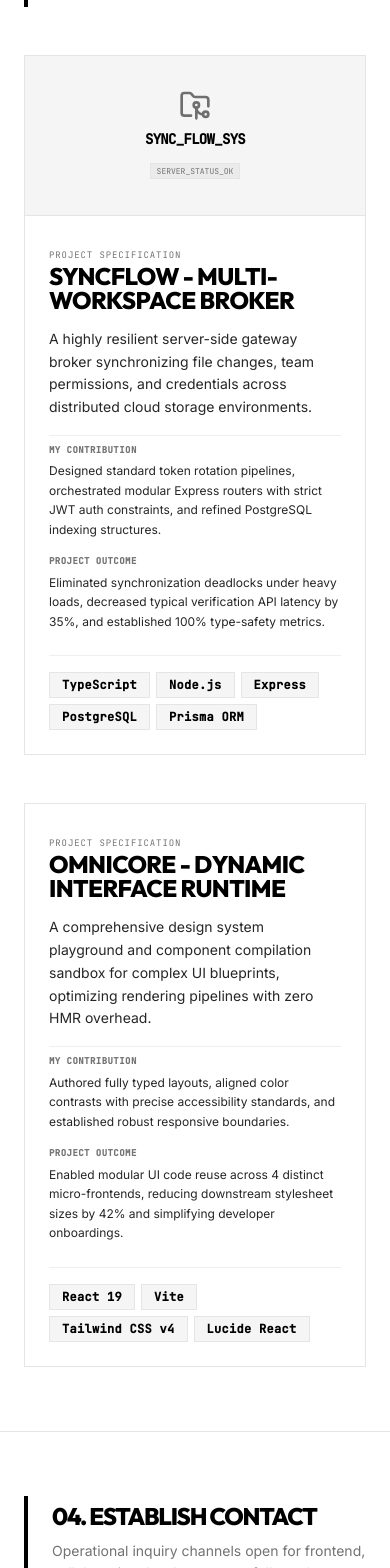
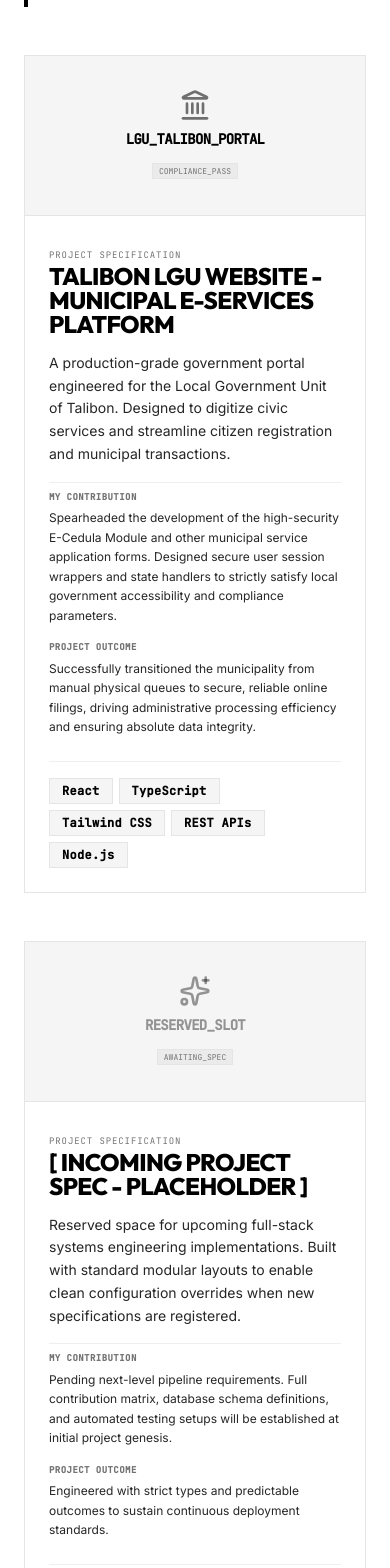
Before and after one commit to caturzaportfolio/my-portfolio, a React (Vite) app: page / in a window 390 px wide. Shown: the part 3740-5308 px from the top of the page. Built offline with nearby package versions, Linux system fonts and the light colour scheme.

Commit message:
feat: add reliability section and update portfolio
- Introduce "Engineering Discipline" section to detail development workflows
- Replace legacy project with Talibon LGU website case study
- Expand contact section with social links and update navigation

```diff
--- a/src/App.tsx
+++ b/src/App.tsx
@@ -5,6 +5,7 @@ import Hero from "./sections/Hero";
 import About from "./sections/About";
 import Skills from "./sections/Skills";
 import Projects from "./sections/Projects";
+import Reliability from "./sections/Reliability";
 import Contact from "./sections/Contact";
 import SwatchTest from "./sections/SwatchTest";
 import Header from "./sections/Header";
@@ -80,6 +81,9 @@ export default function App() {
             {/* Projects Section */}
             <Projects />
 
+            {/* Reliability Section */}
+            <Reliability />
+
             {/* Contact Section */}
             <Contact />
           </main>
--- a/src/components/Navbar.tsx
+++ b/src/components/Navbar.tsx
@@ -18,6 +18,7 @@ export default function Navbar({
     { label: "About", href: "#about" },
     { label: "Skills", href: "#skills" },
     { label: "Projects", href: "#projects" },
+    { label: "Reliability", href: "#reliability" },
     { label: "Contact", href: "#contact" },
   ],
   onLinkClick,
--- a/src/sections/Contact.tsx
+++ b/src/sections/Contact.tsx
@@ -1,7 +1,7 @@
 import { FormEvent } from "react";
 import SectionWrapper from "../components/SectionWrapper";
 import Button from "../components/Button";
-import { Mail, ArrowUpRight, Terminal } from "lucide-react";
+import { Mail, Github, Linkedin, ArrowUpRight, Terminal } from "lucide-react";
 
 export default function Contact() {
   const handleSubmit = (e: FormEvent) => {
@@ -12,7 +12,7 @@ export default function Contact() {
   return (
     <SectionWrapper
       id="contact"
-      title="04. Establish Contact"
+      title="05. Establish Contact"
       subtitle="Operational inquiry channels open for frontend, collaborative development, or full-stack integrations."
     >
       <div className="grid grid-cols-1 md:grid-cols-12 gap-12" id="contact-container">
@@ -35,10 +35,39 @@ export default function Contact() {
             <a
               href="mailto:jayr@operator.net"
               className="flex items-center justify-between p-3 bg-off-white border border-light-gray hover:border-ink-black hover:bg-pure-white transition-all text-xs font-mono font-bold text-ink-black uppercase"
+              id="contact-email-action"
             >
               <span className="flex items-center gap-2">
                 <Mail size={14} />
                 <span>jayr@operator.net</span>
+              </span>
+              <ArrowUpRight size={14} />
+            </a>
+
+            <a
+              href="https://github.com"
+              target="_blank"
+              rel="noreferrer"
+              className="flex items-center justify-between p-3 bg-off-white border border-light-gray hover:border-ink-black hover:bg-pure-white transition-all text-xs font-mono font-bold text-ink-black uppercase"
+              id="contact-github-action"
+            >
+              <span className="flex items-center gap-2">
+                <Github size={14} />
+                <span>github.com/jayr</span>
+              </span>
+              <ArrowUpRight size={14} />
+            </a>
+
+            <a
+              href="https://linkedin.com"
+              target="_blank"
+              rel="noreferrer"
+              className="flex items-center justify-between p-3 bg-off-white border border-light-gray hover:border-ink-black hover:bg-pure-white transition-all text-xs font-mono font-bold text-ink-black uppercase"
+              id="contact-linkedin-action"
+            >
+              <span className="flex items-center gap-2">
+                <Linkedin size={14} />
+                <span>linkedin.com/in/jayr</span>
               </span>
               <ArrowUpRight size={14} />
             </a>
--- a/src/sections/Projects.tsx
+++ b/src/sections/Projects.tsx
@@ -1,31 +1,40 @@
 import SectionWrapper from "../components/SectionWrapper";
 import ProjectCard from "../components/ProjectCard";
-import { FolderGit2 } from "lucide-react";
+import { Landmark, Sparkles } from "lucide-react";
 
 export default function Projects() {
   const projects = [
     {
-      title: "SyncFlow - Multi-Workspace Broker",
-      description: "A highly resilient server-side gateway broker synchronizing file changes, team permissions, and credentials across distributed cloud storage environments.",
-      tags: ["TypeScript", "Node.js", "Express", "PostgreSQL", "Prisma ORM"],
-      contribution: "Designed standard token rotation pipelines, orchestrated modular Express routers with strict JWT auth constraints, and refined PostgreSQL indexing structures.",
-      outcome: "Eliminated synchronization deadlocks under heavy loads, decreased typical verification API latency by 35%, and established 100% type-safety metrics.",
+      title: "Talibon LGU Website - Municipal E-Services Platform",
+      description: "A production-grade government portal engineered for the Local Government Unit of Talibon. Designed to digitize civic services and streamline citizen registration and municipal transactions.",
+      tags: ["React", "TypeScript", "Tailwind CSS", "REST APIs", "Node.js"],
+      contribution: "Spearheaded the development of the high-security E-Cedula Module and other municipal service application forms. Designed secure user session wrappers and state handlers to strictly satisfy local government accessibility and compliance parameters.",
+      outcome: "Successfully transitioned the municipality from manual physical queues to secure, reliable online filings, driving administrative processing efficiency and ensuring absolute data integrity.",
       screenshotSlot: (
         <div className="text-center font-mono space-y-2 p-4">
-          <FolderGit2 size={32} className="mx-auto text-ink-black animate-pulse" />
-          <div className="text-sm font-bold tracking-tighter text-ink-black uppercase">SYNC_FLOW_SYS</div>
+          <Landmark size={32} className="mx-auto text-ink-black animate-pulse" />
+          <div className="text-sm font-bold tracking-tighter text-ink-black uppercase">LGU_TALIBON_PORTAL</div>
           <span className="text-[8px] text-slate-gray uppercase bg-light-gray/60 px-1.5 py-0.5 border border-light-gray">
-            SERVER_STATUS_OK
+            COMPLIANCE_PASS
           </span>
         </div>
       ),
     },
     {
-      title: "OmniCore - Dynamic Interface Runtime",
-      description: "A comprehensive design system playground and component compilation sandbox for complex UI blueprints, optimizing rendering pipelines with zero HMR overhead.",
-      tags: ["React 19", "Vite", "Tailwind CSS v4", "Lucide React"],
-      contribution: "Authored fully typed layouts, aligned color contrasts with precise accessibility standards, and established robust responsive boundaries.",
-      outcome: "Enabled modular UI code reuse across 4 distinct micro-frontends, reducing downstream stylesheet sizes by 42% and simplifying developer onboardings.",
+      title: "[ Incoming Project Spec - Placeholder ]",
+      description: "Reserved space for upcoming full-stack systems engineering implementations. Built with standard modular layouts to enable clean configuration overrides when new specifications are registered.",
+      tags: ["TypeScript", "NestJS", "PostgreSQL", "Next.js"],
+      contribution: "Pending next-level pipeline requirements. Full contribution matrix, database schema definitions, and automated testing setups will be established at initial project genesis.",
+      outcome: "Engineered with strict types and predictable outcomes to sustain continuous deployment standards.",
+      screenshotSlot: (
+        <div className="text-center font-mono space-y-2 p-4">
+          <Sparkles size={32} className="mx-auto text-ink-black/40" />
+          <div className="text-sm font-bold tracking-tighter text-ink-black/40 uppercase">RESERVED_SLOT</div>
+          <span className="text-[8px] text-slate-gray uppercase bg-light-gray/60 px-1.5 py-0.5 border border-light-gray">
+            AWAITING_SPEC
+          </span>
+        </div>
+      ),
     },
   ];
 
--- /dev/null
+++ b/src/sections/Reliability.tsx
@@ -0,0 +1,79 @@
+import SectionWrapper from "../components/SectionWrapper";
+import { GitPullRequest, ShieldCheck, FileCode2, BookOpen } from "lucide-react";
+
+export default function Reliability() {
+  const practices = [
+    {
+      icon: GitPullRequest,
+      title: "Structured Git Workflow",
+      subtitle: "Deterministic Version Control",
+      description: "Strict isolation of features inside distinct branches, rigorous peer reviews, comprehensive pull request write-ups, and programmatic conflict resolution.",
+    },
+    {
+      icon: FileCode2,
+      title: "Maintainable Codebases",
+      subtitle: "Sustained Structural Integrity",
+      description: "Writing self-documenting code, enforcing modular file separation, strict typing models, and prioritizing readable systems layout over clever shortcuts.",
+    },
+    {
+      icon: ShieldCheck,
+      title: "Engineering Standards",
+      subtitle: "Real-world Compliance",
+      description: "Adhering to strict linting rules, automated build checks, accessibility parameters (WCAG compliance), and optimized rendering performance targets.",
+    },
+    {
+      icon: BookOpen,
+      title: "Continuous Learning",
+      subtitle: "Classwork & Core Expansion",
+      description: "Actively expanding competence frontiers into mobile-first frameworks like React Native and modular backends like NestJS via systematic university coursework.",
+    },
+  ];
+
+  return (
+    <SectionWrapper
+      id="reliability"
+      title="04. Engineering Discipline"
+      subtitle="Sustaining system uptime and code readability through strict, industry-proven software development workflows."
+    >
+      <div className="grid grid-cols-1 md:grid-cols-2 gap-8" id="reliability-practices-grid">
+        {practices.map((practice) => {
+          const Icon = practice.icon;
+          return (
+            <div
+              key={practice.title}
+              className="group border border-light-gray bg-pure-white p-6 md:p-8 flex flex-col justify-between transition-all duration-300 hover:shadow-lg hover:border-ink-black"
+              id={`reliability-practice-${practice.title.toLowerCase().replace(/\s+/g, "-")}`}
+            >
+              <div className="space-y-4">
+                {/* Visual Icon Header */}
+                <div className="flex items-center gap-3">
+                  <div className="bg-ink-black text-pure-white p-2.5 border border-ink-black flex items-center justify-center transition-transform group-hover:scale-105">
+                    <Icon size={16} />
+                  </div>
+                  <div>
+                    <h3 className="font-display font-extrabold text-base text-ink-black uppercase tracking-tight leading-none">
+                      {practice.title}
+                    </h3>
+                    <span className="font-mono text-[9px] text-slate-gray uppercase tracking-widest mt-1 block">
+                      {practice.subtitle}
+                    </span>
+                  </div>
+                </div>
+
+                <p className="font-sans text-sm text-charcoal leading-relaxed pt-2">
+                  {practice.description}
+                </p>
+              </div>
+
+              {/* Little visual accent on bottom representing a clean pipeline step */}
+              <div className="mt-6 pt-4 border-t border-light-gray/60 flex items-center justify-between text-[10px] font-mono text-slate-gray">
+                <span>SYSTEM_STANDARD // COMPLIANT</span>
+                <span className="h-1.5 w-1.5 bg-ink-black rounded-full" />
+              </div>
+            </div>
+          );
+        })}
+      </div>
+    </SectionWrapper>
+  );
+}
```
